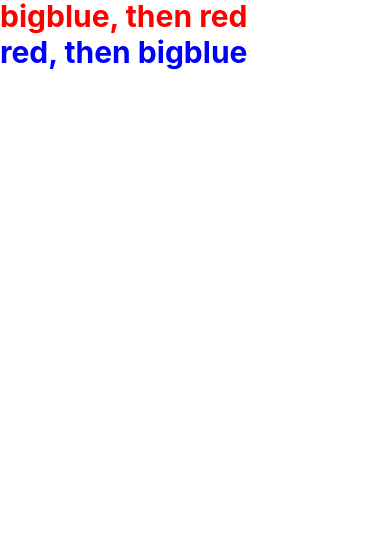
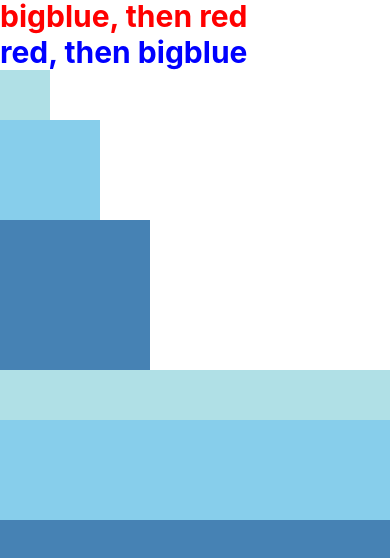
Before and after one commit to cotrim149/ReactNativeHelloWorld_site, a React Native app: screen / in a window 390 px wide. Shown: the part 216-774 px from the top of the page. Built offline with nearby package versions, Linux system fonts and the light colour scheme.

Commit message:
Adding flex box pre-lesson

```diff
--- a/App.js
+++ b/App.js
@@ -1,16 +1,22 @@
 import React, { Component } from 'react';
-import { Text, View } from 'react-native';
+import {
+  Text,
+  View,
+  ScrollView } from 'react-native';
 
 import Bananas from './components/Bananas';
 import Greetings from './components/Greetings';
 import Blink from './components/Blink';
 import LotsOfStyle from './components/LotsOfStyle';
 
+import FixedDimensions from './components/FixedDimensionsBasics';
+import FlexDimensions from './components/FlexDimensionsBasics';
 
 export default class HelloWorldApp extends Component {
   render() {
     return (
-      <View>
+
+      <ScrollView>
         <Text>Hello world!</Text>
         <Bananas></Bananas>
 
@@ -20,7 +26,10 @@
         <Blink text={'Blinking TEXT!'} />
 
         <LotsOfStyle/>
-      </View>
+
+        <FixedDimensions/>
+        <FlexDimensions/>
+      </ScrollView>
     );
   }
 }
--- /dev/null
+++ b/components/FixedDimensionsBasics.js
@@ -0,0 +1,15 @@
+import React, { Component } from 'react';
+import { View } from 'react-native';
+
+export default class FixedDimensionsBasics extends Component {
+
+	render() {
+		return(
+			<View>
+        <View style={{width: 50, height: 50, backgroundColor: 'powderblue'}} />
+        <View style={{width: 100, height: 100, backgroundColor: 'skyblue'}} />
+        <View style={{width: 150, height: 150, backgroundColor: 'steelblue'}} />
+      </View>
+		);
+	}
+}
--- /dev/null
+++ b/components/FlexDimensionsBasics.js
@@ -0,0 +1,17 @@
+import React, { Component } from 'react';
+import { AppRegistry, View } from 'react-native';
+
+export default class FlexDimensionsBasics extends Component {
+  render() {
+    return (
+      // Try removing the `flex: 1` on the parent View.
+      // The parent will not have dimensions, so the children can't expand.
+      // What if you add `height: 300` instead of `flex: 1`?
+      <View style={{height: 300}}>
+        <View style={{flex: 1, backgroundColor: 'powderblue'}} />
+        <View style={{flex: 2, backgroundColor: 'skyblue'}} />
+        <View style={{flex: 3, backgroundColor: 'steelblue'}} />
+      </View>
+    );
+  }
+}
```
